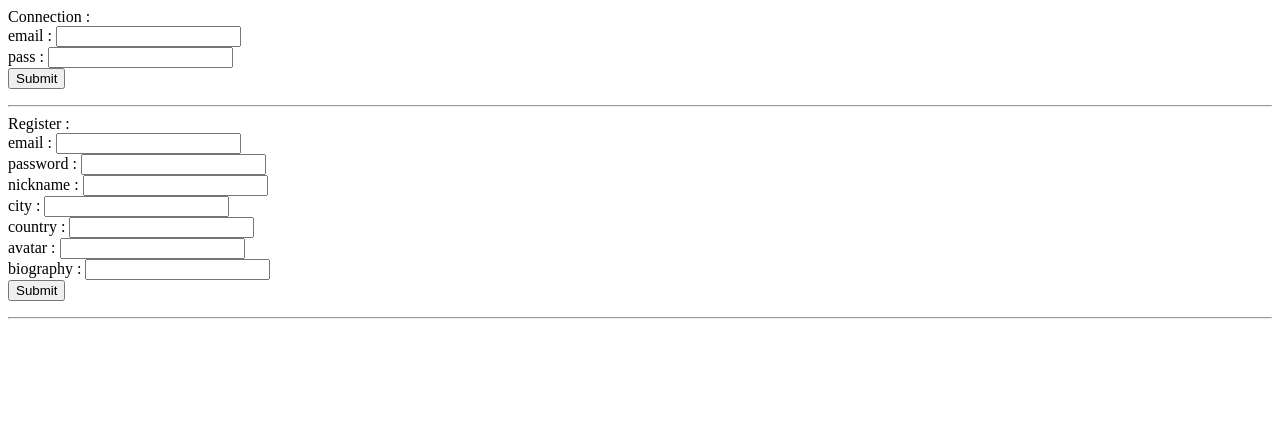
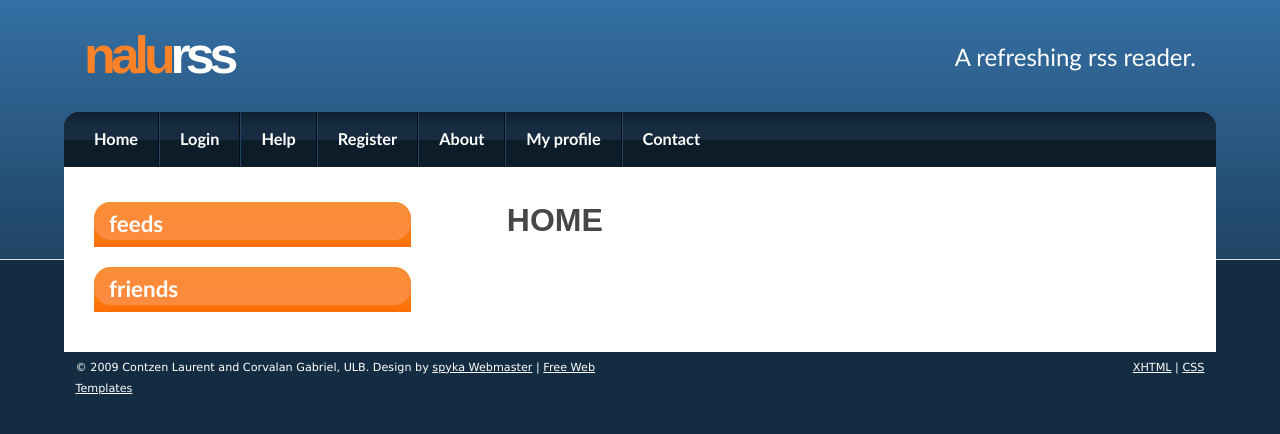
Before and after one commit to gcorvala/nalu, a PHP site: page /index.php?action=home in a window 1280 px wide. Shown: the top 434 px of the page. Run offline with PHP 8.4, Linux system fonts and the light colour scheme.

Commit message:
Interface correctly linked to core

```diff
--- a/core/config.php
+++ b/core/config.php
@@ -31,5 +31,6 @@ class Config {
 	public function get_site_name () { return $this->site_name; }
 	public function get_site_url () { return $this->site_url; }
 	public function get_site_theme () { return $this->site_theme; }
+	public function get_site_theme_folder () { return "themes/" . $this->site_theme; }
 }
 ?>
--- a/index.php
+++ b/index.php
@@ -8,37 +8,14 @@ require_once ("core/user.php");
 try {
 	$auth = new Auth ();
 	$config = new Config ();
-	//$page = file_get_contents ("themes/" . $config->get_site_theme () . "/page.inc");
-	//$page = str_replace ("@SITE_NAME@", $config->get_site_name (), $page);
-	if ($_GET['action'] == "logout")
+	if (!isset ($_GET['action']))
+		$action = "home";
+	else
+		$action = $_GET['action'];
+	if ($action == "logout")
 		$auth->disconnect ();
 	if ($auth->is_anonymous ()) {
-		//$register = file_get_contents ("themes/" . $config->get_site_theme () . "/register.inc");
-		//$page = str_replace ("@PAGE_CONTENT@", $register, $page);
-		echo "<div><form method=\"post\" action=\".\">";
-		echo "Connection :<br>";
-		echo "<input type=\"hidden\" name=\"action\" value=\"login\">";
-		echo "email : <input type=\"text\" name=\"email\"></br>";
-		echo "pass : <input type=\"password\" name=\"password\" align=\"right\"></br>";
-		echo "<input type=\"submit\">";
-		echo "</form></div>";
-		echo "<hr>";
-		echo "<div><form method=\"post\" action=\".\">";
-		echo "Register :<br>";
-		echo "<input type=\"hidden\" name=\"action\" value=\"register\">";
-		echo "email : <input type=\"text\" name=\"email\"></br>";
-		echo "password : <input type=\"password\" name=\"password\"></br>";
-		echo "nickname : <input type=\"text\" name=\"nickname\"></br>";
-		echo "city : <input type=\"text\" name=\"city\"></br>";
-		echo "country : <input type=\"text\" name=\"country\"></br>";
-		echo "avatar : <input type=\"text\" name=\"avatar\"></br>";
-		echo "biography : <input type=\"text\" name=\"biography\"></br>";
-		echo "<input type=\"submit\">";
-		echo "</form></div>";
-		echo "<hr>";
-		if (isset ($_POST['action'])) {
-			switch ($_POST['action']) {
-				case "register":
+		if ($action == "register" && isset ($_POST['email'])) {
 			extract ($_POST, EXTR_PREFIX_ALL, "reg");
 			$user = new User ($reg_email,
 							  $reg_password,
@@ -47,68 +24,18 @@ try {
 							  $reg_country,
 							  $reg_avatar,
 							  $reg_biography);
-					echo "user added : $reg_email<br>";
-					break;
-			}
+			$action = "login";
 		}
 	}
 	else {
 		$user = $auth->get_user ();
-		if ($_GET['action'] == "read") {
+		if ($action == "read") {
 			$item = new RSSItem ($_GET['item']);
 			$user->read ($item);
 			header ('Location: ' . $item->get_url ());
 		}
+	}
 	include ("themes/" . $config->get_site_theme () . "/page.inc");
-		/*echo $user->get_email () . "<br>";
-		echo $user->get_nickname () . "<br>";
-		echo $user->get_city () . "<br>";
-		echo $user->get_country () . "<br>";
-		echo $user->get_avatar () . "<br>";
-		echo $user->get_biography () . "<br>";
-		echo $user->get_subscribe_date () . "<br>";
-		echo "<hr>";*/
-
-/*		echo "Feeds :<br>";
-		$feeds = $user->get_feeds ();
-		foreach ($feeds as $feed) {
-			echo "<div id=\"gallery\">+--" . $feed->get_url () . "<br>";
-			$feed->update_items ();
-			$items = $feed->get_items ();
-			echo "<table width=\"100%\">";
-			foreach ($items as $item) {
-				echo "<tr>";
-				echo "<td width=10><input type=\"checkbox\"></td>";
-				echo "<td><b><a href=\"?action=read&item=" . $item->get_url () . "\" target=\"blank\">" . $item->get_title () . "</a></b></td>";
-				echo "</tr>";
-			}
-			echo "</table>";
-		}
-		echo "<hr>";*/
-
-		/*echo "Friends :<br>";
-		$friends = $user->get_friends ();
-		foreach ($friends as $friend)
-			echo $friend . "<br>";
-		echo "<hr>";
-
-		echo "<center>Subscribe to a feed!</center>";
-		echo "<div><form method=\"get\" action=\".\">";
-		echo "<input type=\"hidden\" name=\"action\" value=\"addrss\">";
-		echo "url : <input type=\"text\" name=\"url\"></br>";
-		echo "<input type=\"submit\">";
-		echo "</form></div>";
-
-		echo "<hr>";
-		echo "<a href=\"?action=disconnect\">Disconnect</a><br>";
-		if (isset ($_GET['action'])) {
-			switch ($_GET['action']) {
-				case "addrss":
-					$user->subscribe_to_feed ($_GET['url']);
-					break;
-			}
-		}*/
-	}
 }
 catch (Exception $e) {
 	echo "Exception catched : ". $e->getMessage (). "<br>";
--- /dev/null
+++ b/themes/nalu/home.inc
@@ -0,0 +1 @@
+<h1>HOME</h1>
--- a/themes/nalu/page.inc
+++ b/themes/nalu/page.inc
@@ -3,27 +3,20 @@
 	<head>
 		<meta http-equiv="Content-Type" content="text/html; charset=iso-8859-1" />
 		<title>Welcome to <? echo $config->get_site_name (); ?></title>
-		<link rel="stylesheet" href="themes/nalu/css/styles.css" type="text/css" />
+		<link rel="stylesheet" href="<? echo $config->get_site_theme_folder (); ?>/css/styles.css" type="text/css" />
 	</head>
 	<body>
 		<div id="wrap">
 			<div id="header">
 				<div id="header-text">
-					<!-- page header - use <span></span> to colour text white, default color orange -->
 					<h1><a href="#">Nalu<span>RSS</span></a></h1>
-
-					<!-- sub title here -->
 					<h2>A refreshing rss reader.</h2>
-
 					<div class="clear"></div>
 				</div>
 			</div>
-
 			<div id="navigation">
 				<div id="innernav">
 					<ul>
-						<!-- top navigation  -->
-						<!-- add class navleft to first item and navright to last item as shown -->
 						<li class="navleft"><a href=".">Home</a></li>
 <?
 if ($auth->is_anonymous ())
@@ -41,92 +34,45 @@ if ($auth->is_anonymous ()) {
 ?>
 						<li><a href="?action=about">About</a></li>
 						<li><a href="?action=profile">My profile</a></li>
-						<li class="navright"><a href="#">Contact</a></li>
+						<li class="navright"><a href="?action=contact">Contact</a></li>
 					</ul>
 				</div>
 			</div>
-
 			<div id="content">
-					<!-- left hand main content -->
 				<div id="page">
 <?
-						echo $user->get_email () . "<br>";
-						echo $user->get_nickname () . "<br>";
-						echo $user->get_city () . "<br>";
-						echo $user->get_country () . "<br>";
-						echo $user->get_avatar () . "<br>";
-						echo $user->get_biography () . "<br>";
-						echo $user->get_subscribe_date () . "<br>";
+include_once ($config->get_site_theme_folder () . "/" . $action . ".inc");
 ?>
 				</div>
-					<!-- end left hand main content -->
-
-					<!-- start sidebar -->
 				<div id="sidebar">
-
-						<!-- sidebar h3: wrap text in <span></span> tags as shown -->
 					<h3><span>feeds</span></h3>
 					<ul>
 <?
+if (!$auth->is_anonymous ()) {
 	$feeds = $user->get_feeds ();
 	foreach ($feeds as $feed)
 		echo "<li><a class=\"feed-link\" href=\"" . $feed->get_url () ."\">" . $feed->get_name () . "</a></li>";
+}
 ?>
 					</ul>
-
-
-						<!-- <p class="newsitem">
-							<span>18 April 2009</span><br />
-							Lorem ipsum dolor sit amet, consectetur adipiscing elit. Maecenas in massa. Curabitur id nisl. Duis tempus lorem nec justo. In hac habitasse platea dictumst.
-							<a class="read-more-link" href="#">Continue reading</a>
-						</p>
-
-						<p class="newsitem">
-							<span>14 April 2009</span><br />
-							Duis dolor ante, pharetra vitae, aliquam consectetur, ultricies sed, sem. Maecenas consequat magna ac ligula. Phasellus tincidunt odio non magna. Nullam tincidunt convallis lorem.
-							<a class="read-more-link" href="#">Continue reading</a>
-						</p>
-						<p class="newsistem">
-							<span><a class="read-more-link" href="http://cerkinfo.be">cerkinfo.be</a></span> <br />
-							<span><a class="read-more-link" href="http://cerkinfo.be">cerkinfo.be</a></span> <br />
-							<span><a class="read-more-link" href="http://cerkinfo.be">cerkinfo.be</a></span> <br />
-							<span><a class="read-more-link" href="http://cerkinfo.be">cerkinfo.be</a></span> <br />
-							<span><a href="http://cerkinfo.be">cerkinfo.be</a></span> <br />
-
-						</p>
-						-->
-
 					<h3><span>friends</span></h3>
 					<ul>
 <?
+if (!$auth->is_anonymous ()) {
 	$friends = $user->get_friends ();
 	foreach ($friends as $friend)
 		echo "<li>" . $friend->get_nickname () . "</li>";
+}
 ?>
 					</ul>
-
-						<!-- <ul>
-						    <li><a href="http://www.spyka.net" title="spyka Webmaster resources">spyka webmaster</a></li>
-							<li><a href="http://www.justfreetemplates.com" title="free web templates">Free web templates</a></li>
-							<li><a href="http://www.spyka.net/forums" title="webmaster forums">Webmaster forums</a></li>
-							<li><a href="http://www.profileartist.net" title="premium templates">Premium templates</a></li>
-							<li><a href="http://www.awesomestyles.com" title="free phpbb3 themes">phpBB3 styles</a></li>
-						</ul>
-						-->
-
 				</div>
-
-					<!-- end sidebar -->
-
 				<div class="clear"></div>
 			</div>
 			<div class="footer">
 				<p class="left">&copy; 2009 Contzen Laurent and Corvalan Gabriel, ULB.  Design by <a href="http://www.spyka.net">spyka Webmaster</a> | <a href="http://www.justfreetemplates.com">Free Web Templates</a></p>
-							<p class="right">
-								<a href="http://validator.w3.org/check/referer" title="valid XHTML">XHTML</a> | <a href="http://jigsaw.w3.org/css-validator/check/referer" title="valid CSS">CSS</a>
-							</p>
+				<p class="right"><a href="http://validator.w3.org/check/referer" title="valid XHTML">XHTML</a> | <a href="http://jigsaw.w3.org/css-validator/check/referer" title="valid CSS">CSS</a></p>
 				<div class="clear"></div>
 			</div>
 		</div>
-		</div>
+	</body>
 </html>
```
Lines whose indentation alone changed are shown as unchanged.
